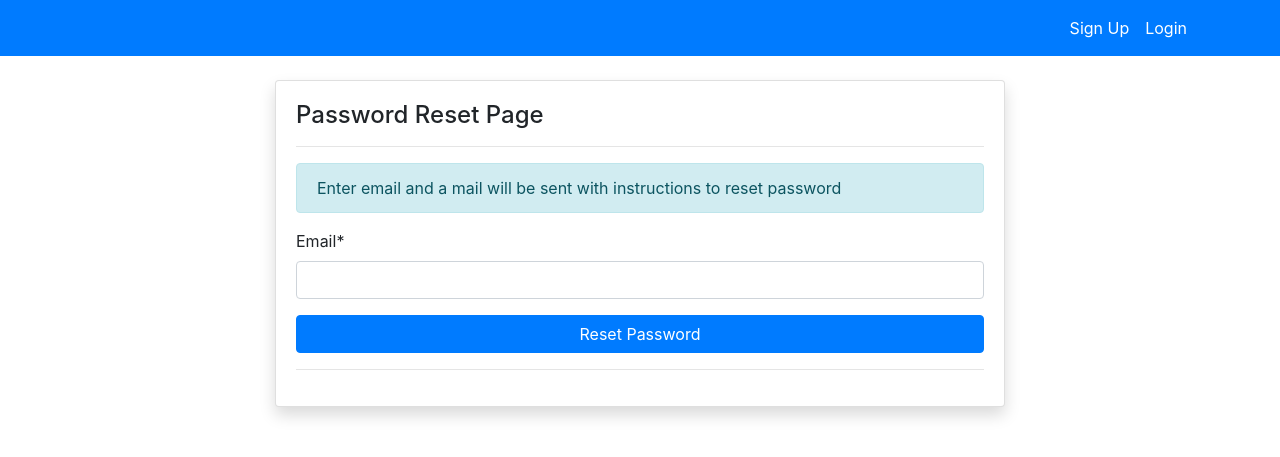
After one commit to saqibritgithub/Blog, a Django app: page /password_reset/ in a window 1280 px wide. The commit adds this page. Shown: the top 457 px of the page. Run offline with Django 5.2, Linux system fonts and the light colour scheme; some libraries are stand-ins or nearby versions.

Commit message:
finalized project

```diff
--- a/postscribers/settings.py
+++ b/postscribers/settings.py
@@ -128,6 +128,9 @@ STATIC_ROOT = (BASE_DIR / 'asset')
 STATICFILES_DIRS = [
     BASE_DIR / 'static'
 ]
+# Example email settings for development
+EMAIL_BACKEND = 'django.core.mail.backends.console.EmailBackend'
+
 
 # Default primary key field type
 # https://docs.djangoproject.com/en/5.0/ref/settings/#default-auto-field
--- a/templates/users/login.html
+++ b/templates/users/login.html
@@ -3,7 +3,7 @@
 {% load crispy_forms_tags %}
 {% block content %}
 <div class="cover">
-    <div class="container ">
+    <div class="container">
         <div class="row mt-5 pt-3">
             <div class="col-md-5 offset-md-6">
                 <div class="card my-3 shadow">
@@ -17,7 +17,7 @@
                         </form>
                         <hr>
                         <div class="text-center my-3">
-                            <a href="{}">Forget Password</a>
+                            <a href="{% url 'password_reset' %}">Forget Password</a>
                         </div>
                         <hr>
                         <div class="text-center">
--- /dev/null
+++ b/templates/users/password_reset.html
@@ -0,0 +1,27 @@
+{% extends 'partials/base.html' %}
+{% block title %}Password Reset Page{% endblock %}
+{% load crispy_forms_tags %}
+{% block content %}
+<div class="container">
+    <div class="row mt-5 pt-3">
+        <div class="col-md-8 offset-md-2">
+            <div class="card my-3 shadow">
+                <div class="card-body">
+                    <h4>Password Reset Page</h4>
+                    <hr>
+                    <div class="alert alert-info">
+                        Enter email and a mail will be sent with instructions to reset password
+                    </div>
+                    <form method="POST">
+                        {% csrf_token %}
+                        {{ form|crispy }}
+                        <input class="btn btn-primary btn-block" type="submit" value="Reset Password">
+                    </form>
+                    <hr>
+                </div>
+            </div>
+        </div>
+    </div>
+</div>
+
+{% endblock %}
--- a/users/urls.py
+++ b/users/urls.py
@@ -8,5 +8,12 @@ urlpatterns = [
     path('', auth_view.LoginView.as_view(template_name='users/login.html'),
          name='users-login'),
     path('logout/', views.logout_Fun ,name='users-logout'),
-
+    path('password_reset/', auth_view.PasswordResetView.as_view(template_name='users/password_reset.html'),
+         name='password_reset'),
+    path('password_reset_done/', auth_view.PasswordResetDoneView.as_view(template_name='users/password_reset_done.html'),
+         name='password_reset_done'),
+    path('password_reset_confirm/<uidb64>/<token>/', auth_view.PasswordResetConfirmView.as_view(template_name='users/password_reset_confirm.html'),
+         name='password_reset_confirm'),
+    path('password_reset_complete/', auth_view.PasswordResetCompleteView.as_view(template_name='users/password_reset_complete.html'),
+         name='password_reset_complete'),
 ]
```
Also changed, not shown: templates/users/password_reset_complete.html (added, +22 -0 lines), templates/users/password_reset_confirm.html (added, +24 -0 lines), templates/users/password_reset_done.html (added, +23 -0 lines), blog/migrations/0003_comment.py (added), db.sqlite3.
